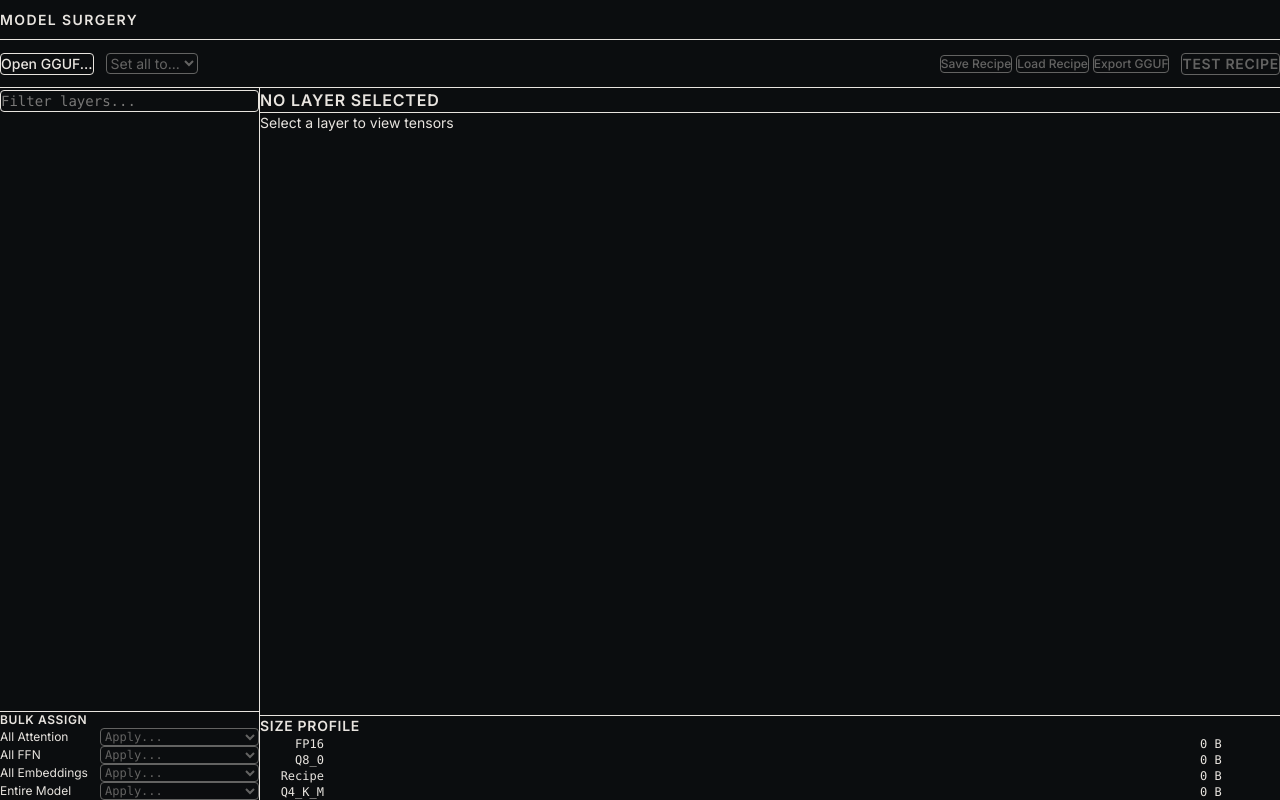
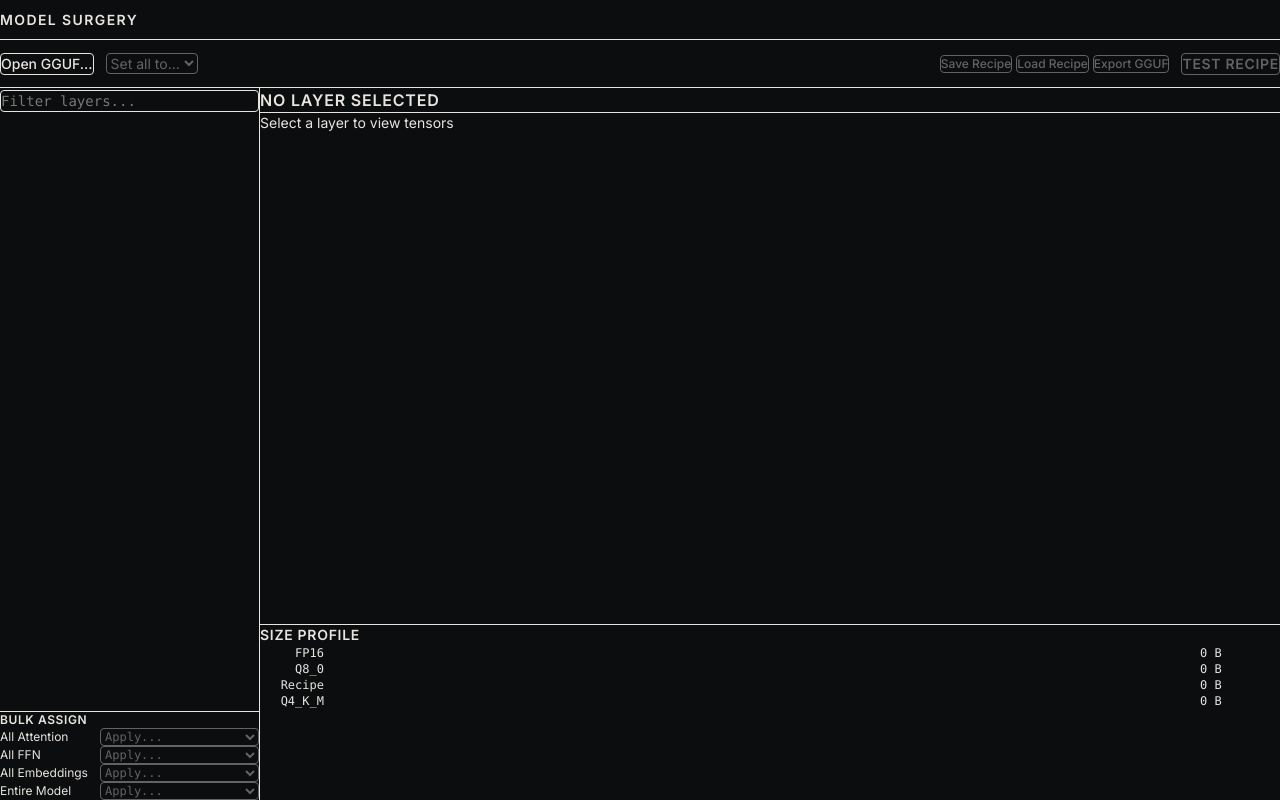
Before and after one commit to haowern98/model-quant, a React (Vite) app: page / in a window 1280 px wide. Built offline with nearby package versions, Linux system fonts and the light colour scheme.

Commit message:
fix: keep profile and bulk controls visible in app layout

```diff
--- a/src/App.tsx
+++ b/src/App.tsx
@@ -44,10 +44,13 @@ function App() {
       const input = document.createElement('input');
       input.type = 'file';
       input.accept = '.gguf';
+      input.style.display = 'none';
       input.onchange = async (e) => {
         const file = (e.target as HTMLInputElement).files?.[0];
         if (file) await openModel(file.name);
+        input.remove();
       };
+      document.body.appendChild(input);
       input.click();
       return;
     }
@@ -108,9 +111,9 @@ function App() {
   const selectedTensors = selectedLayerIndex !== null ? getTensorsForLayer(selectedLayerIndex) : [];
 
   return (
-    <div className="h-screen flex flex-col bg-bg-primary">
+    <div className="h-screen min-h-0 overflow-hidden flex flex-col bg-bg-primary">
       <TitleBar />
-      <div className="flex-1">
+      <div className="flex-1 min-h-0 overflow-hidden">
         <AppShell
           toolbar={
             <Toolbar
@@ -127,7 +130,7 @@ function App() {
             />
           }
           sidebar={
-            <div className="flex flex-col h-full">
+            <div className="flex flex-col h-full min-h-0">
               <LayerBrowser
                 tensors={model?.tensors ?? []}
                 selectedLayerIndex={selectedLayerIndex}
@@ -137,18 +140,20 @@ function App() {
             </div>
           }
           detail={
-            <div className="h-full flex flex-col">
+            <div className="h-full min-h-0 flex flex-col">
               {modelError && (
-                <div className="border-b border-red-500/40 bg-red-950/30 px-4 py-2 text-sm text-red-200">
+                <div className="shrink-0 border-b border-red-500/40 bg-red-950/30 px-4 py-2 text-sm text-red-200">
                   {modelError}
                 </div>
               )}
+              <div className="flex-1 min-h-0">
                 <DetailPanel
                   tensors={selectedTensors}
                   assignments={getAssignments}
                   profile={recipe?.profile ?? null}
                   onAssignQuant={assignQuant}
                 />
+              </div>
             </div>
           }
         />
--- a/src/components/AppShell.tsx
+++ b/src/components/AppShell.tsx
@@ -8,15 +8,15 @@ interface AppShellProps {
 
 export function AppShell({ toolbar, sidebar, detail }: AppShellProps) {
   return (
-    <div className="h-full flex flex-col">
-      <div className="h-12 bg-bg-surface border-b border-border-default flex items-center px-4 gap-3">
+    <div className="h-full min-h-0 flex flex-col">
+      <div className="h-12 shrink-0 bg-bg-surface border-b border-border-default flex items-center px-4 gap-3">
         {toolbar}
       </div>
-      <div className="flex-1 flex overflow-hidden">
+      <div className="flex-1 min-h-0 flex overflow-hidden">
         <div className="w-[260px] bg-bg-surface border-r border-border-default flex flex-col overflow-hidden">
           {sidebar}
         </div>
-        <div className="flex-1 bg-bg-primary overflow-auto">
+        <div className="flex-1 min-w-0 min-h-0 bg-bg-primary overflow-hidden">
           {detail}
         </div>
       </div>
--- a/src/components/DetailPanel/DetailPanel.tsx
+++ b/src/components/DetailPanel/DetailPanel.tsx
@@ -15,16 +15,18 @@ export function DetailPanel({ tensors, assignments, profile, onAssignQuant }: De
     : 'No layer selected';
 
   return (
-    <div className="h-full flex flex-col">
-      <div className="flex-1">
-        <div className="px-4 py-3 border-b border-border-default">
+    <div className="h-full min-h-0 flex flex-col">
+      <div className="flex-1 min-h-0 flex flex-col">
+        <div className="shrink-0 px-4 py-3 border-b border-border-default">
           <h2 className="font-heading text-base font-semibold text-text-primary uppercase tracking-wider">
             {title}
           </h2>
         </div>
-        <TensorTable tensors={tensors} assignments={assignments} onAssignQuant={onAssignQuant} />
+        <div className="flex-1 min-h-0 overflow-auto">
+          <TensorTable tensors={tensors} assignments={assignments} onAssignQuant={onAssignQuant} />
+        </div>
       </div>
-      <div className="border-t border-border-default">
+      <div className="shrink-0 h-44 border-t border-border-default bg-bg-primary">
         <ProfilePanel tensors={tensors} assignments={assignments} profile={profile} />
       </div>
     </div>
--- a/src/components/DetailPanel/ProfilePanel.tsx
+++ b/src/components/DetailPanel/ProfilePanel.tsx
@@ -21,13 +21,13 @@ export function ProfilePanel({ tensors, assignments, profile }: ProfilePanelProp
   const q4Size = tensors.reduce((sum, t) => sum + estQuantSize(t.shape, 4.8), 0);
 
   const maxSize = Math.max(f16Size, q8Size, totalTargetBytes, q4Size);
-  const barPercent = (size: number) => `${Math.round((size / maxSize) * 100)}%`;
+  const barPercent = (size: number) => `${maxSize > 0 ? Math.round((size / maxSize) * 100) : 0}%`;
 
   return (
-    <div className="p-4 space-y-4">
+    <div className="h-full p-3 space-y-3 overflow-hidden">
       <h3 className="font-heading text-sm font-semibold text-text-primary uppercase tracking-wider">Size Profile</h3>
 
-      <div className="space-y-2">
+      <div className="space-y-1.5">
         {[
           { label: 'FP16', size: f16Size, color: 'bg-text-muted' },
           { label: 'Q8_0', size: q8Size, color: 'bg-text-secondary' },
@@ -36,7 +36,7 @@ export function ProfilePanel({ tensors, assignments, profile }: ProfilePanelProp
         ].map(({ label, size, color }) => (
           <div key={label} className="flex items-center gap-2">
             <span className="text-xs text-text-muted w-16 text-right font-mono">{label}</span>
-            <div className="flex-1 bg-bg-surface-alt rounded-full h-3 overflow-hidden">
+            <div className="flex-1 bg-bg-surface-alt rounded-full h-2.5 overflow-hidden">
               <div
                 className={`h-full rounded-full ${color} transition-all duration-300`}
                 style={{ width: barPercent(size) }}
@@ -48,7 +48,7 @@ export function ProfilePanel({ tensors, assignments, profile }: ProfilePanelProp
       </div>
 
       {profile && (
-        <div className="bg-bg-surface-alt rounded p-3 space-y-1 text-sm">
+        <div className="bg-bg-surface-alt rounded p-2 space-y-1 text-xs">
           <div className="flex justify-between">
             <span className="text-text-muted">VRAM estimate</span>
             <span className="text-text-primary font-mono">{formatBytes(profile.vramEstimate * 1024 * 1024)}</span>
--- a/src/components/DetailPanel/TensorTable.tsx
+++ b/src/components/DetailPanel/TensorTable.tsx
@@ -14,9 +14,9 @@ export function TensorTable({ tensors, assignments, onAssignQuant }: TensorTable
   }
 
   return (
-    <div className="overflow-x-auto">
+    <div className="min-w-full overflow-x-auto">
       <table className="w-full text-sm">
-        <thead>
+        <thead className="sticky top-0 z-10 bg-bg-primary">
           <tr className="border-b border-border-default text-text-muted text-xs uppercase tracking-wider">
             <th className="text-left px-4 py-2 font-medium">Tensor</th>
             <th className="text-left px-4 py-2 font-medium">Shape</th>
--- a/src/components/LayerBrowser/BulkAssignPanel.tsx
+++ b/src/components/LayerBrowser/BulkAssignPanel.tsx
@@ -18,7 +18,7 @@ export function BulkAssignPanel({ onAssign, disabled }: BulkAssignPanelProps) {
   };
 
   return (
-    <div className="border-t border-border-default p-3 space-y-2">
+    <div className="shrink-0 border-t border-border-default p-3 space-y-2">
       <h3 className="text-xs font-semibold text-text-muted uppercase tracking-wider">Bulk Assign</h3>
       <div className="space-y-1">
         {PATTERNS.map(p => (
--- a/src/components/LayerBrowser/LayerBrowser.tsx
+++ b/src/components/LayerBrowser/LayerBrowser.tsx
@@ -13,7 +13,7 @@ export function LayerBrowser({ tensors, selectedLayerIndex, onSelectLayer }: Lay
   const [filterText, setFilterText] = useState('');
 
   return (
-    <div className="flex flex-col h-full">
+    <div className="flex flex-col h-full min-h-0">
       <SearchBar value={filterText} onChange={setFilterText} />
       <LayerTree
         tensors={tensors}
--- a/src/components/LayerBrowser/LayerTree.tsx
+++ b/src/components/LayerBrowser/LayerTree.tsx
@@ -36,7 +36,7 @@ export function LayerTree({ tensors, selectedLayerIndex, onSelectLayer, filterTe
   });
 
   return (
-    <div className="flex-1 overflow-y-auto px-2 py-1">
+    <div className="flex-1 min-h-0 overflow-y-auto px-2 py-1">
       {filtered.map(([layerIndex, ts]) => (
         <div key={layerIndex} className="mb-0.5">
           <button
--- a/src/components/TitleBar.tsx
+++ b/src/components/TitleBar.tsx
@@ -1,7 +1,7 @@
 export function TitleBar() {
   return (
     <div
-      className="h-10 bg-bg-surface border-b border-border-default flex items-center px-4 select-none"
+      className="h-10 shrink-0 bg-bg-surface border-b border-border-default flex items-center px-4 select-none"
       data-tauri-drag-region
     >
       <h1 className="font-heading text-sm font-semibold text-accent-copper tracking-widest uppercase">
```
Also changed, not shown: 1 other file (tests, documents, lock files or other folders). Lines whose indentation alone changed are shown as unchanged.
